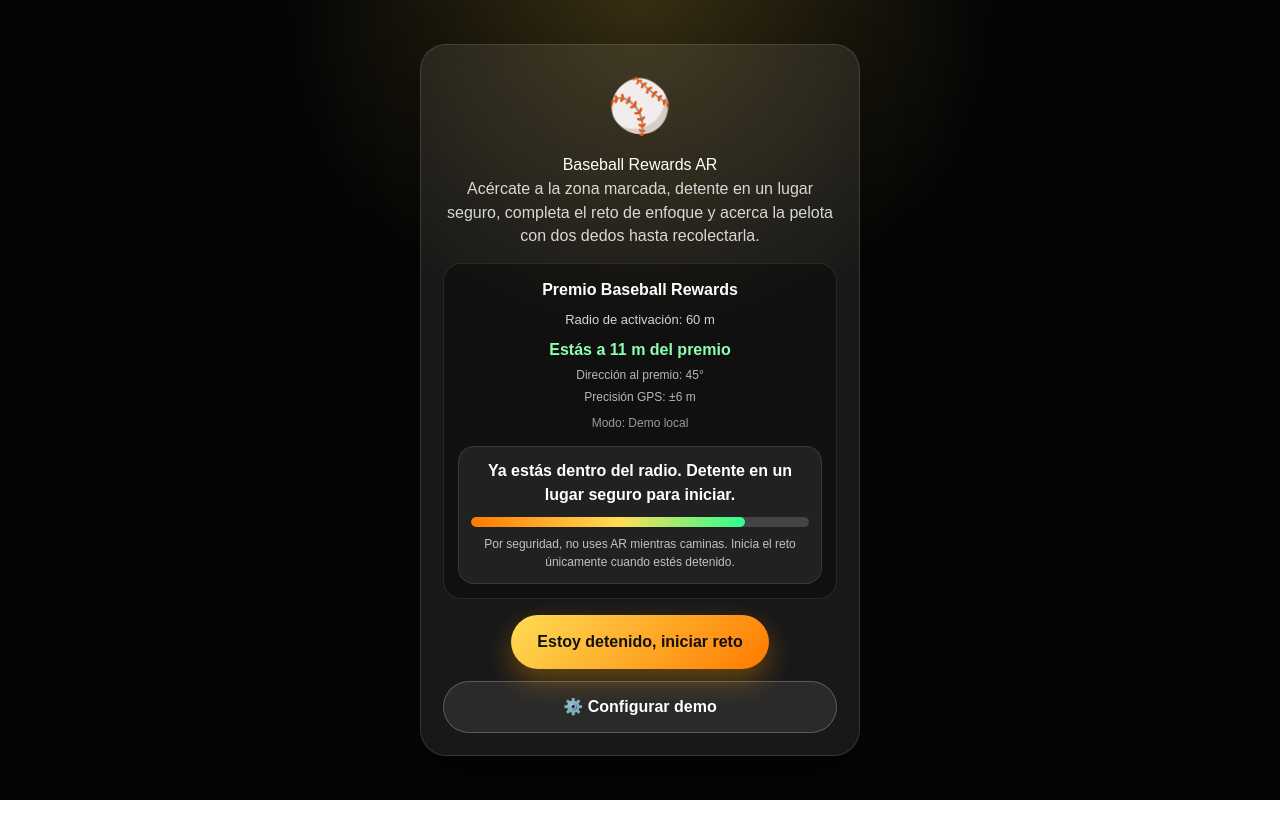
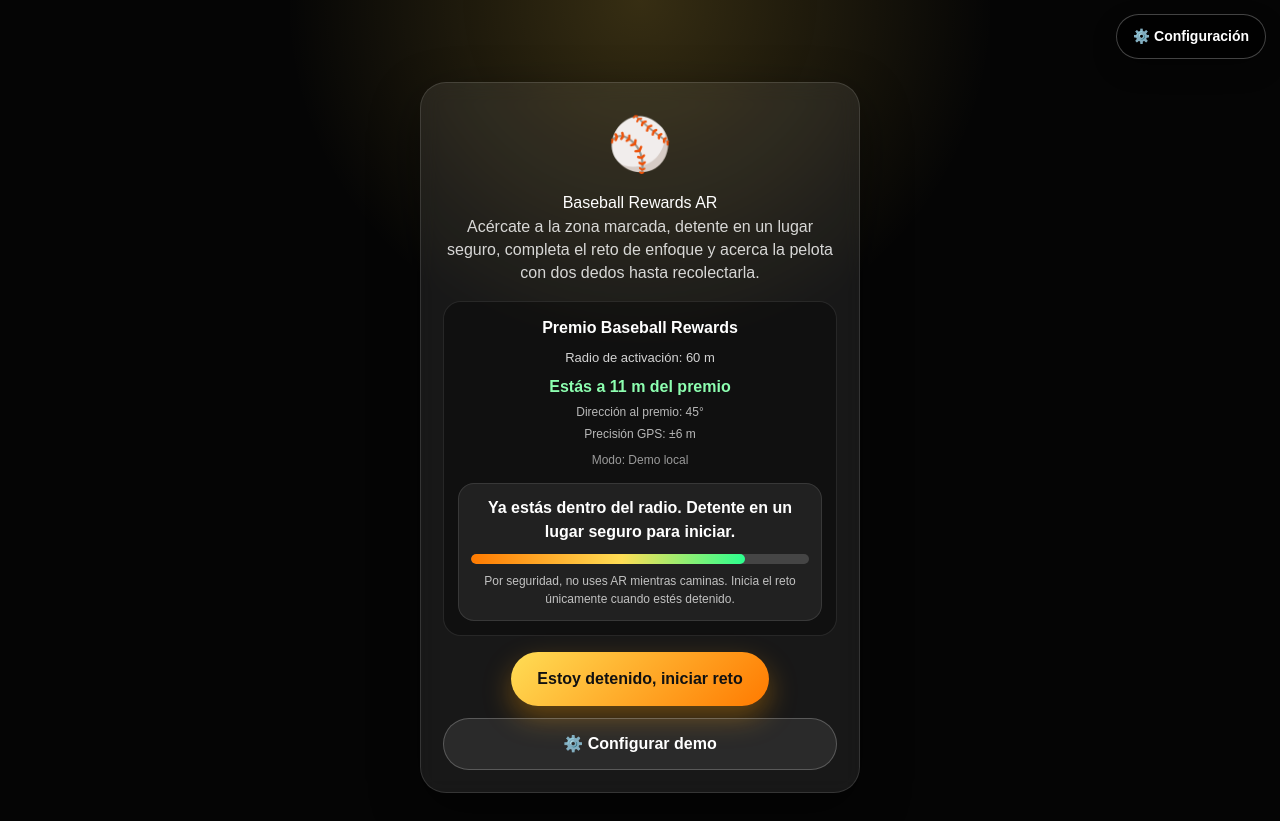
Before and after one commit to click-go-system/Baseball-Rewards-Platform, a Next.js app: page /compatible-ar in a window 1280 px wide. Before the commit the page ends 800 px from the top, so only its background shows below. Built offline with nearby package versions, Linux system fonts and the light colour scheme.

Commit message:
fix config button visibility on android

```diff
--- a/components/CompatibleARDemo.tsx
+++ b/components/CompatibleARDemo.tsx
@@ -1339,27 +1339,33 @@ export default function CompatibleARDemo() {
     <main
       style={{
         width: "100vw",
-        height: "100vh",
-        overflow: "hidden",
+        minHeight: "100vh",
+        height: started ? "100vh" : "auto",
+        overflow: started ? "hidden" : "auto",
         background: "#000",
       }}
     >
       {!started && (
         <section
           style={{
-            minHeight: "100vh",
+            minHeight: "100dvh",
             color: "white",
             display: "flex",
             justifyContent: "center",
             alignItems: "center",
             flexDirection: "column",
             textAlign: "center",
-            padding: 24,
+            padding: "82px 24px 28px",
             gap: 16,
+            overflowY: "auto",
             background:
               "radial-gradient(circle at top, rgba(255,210,74,0.20), transparent 34%), #050505",
           }}
         >
+          <Link href="/demo-config" style={floatingConfigButtonStyle}>
+            ⚙️ Configuración
+          </Link>
+
           <div style={introCardStyle}>
             <div style={{ fontSize: 52 }}>⚾</div>
 
@@ -1770,6 +1776,26 @@ const primaryButtonStyle: CSSProperties = {
   boxShadow: "0 12px 28px rgba(255, 157, 0, 0.35)",
 };
 
+const floatingConfigButtonStyle: CSSProperties = {
+  position: "fixed",
+  top: 14,
+  right: 14,
+  zIndex: 20,
+  display: "inline-flex",
+  justifyContent: "center",
+  alignItems: "center",
+  padding: "11px 16px",
+  borderRadius: 999,
+  border: "1px solid rgba(255,255,255,0.26)",
+  color: "white",
+  textDecoration: "none",
+  fontWeight: 900,
+  fontSize: 14,
+  background: "rgba(0,0,0,0.62)",
+  boxShadow: "0 10px 24px rgba(0,0,0,0.32)",
+  backdropFilter: "blur(10px)",
+};
+
 const secondaryLinkButtonStyle: CSSProperties = {
   display: "inline-flex",
   justifyContent: "center",
@@ -1788,6 +1814,7 @@ const secondaryLinkButtonStyle: CSSProperties = {
 const introCardStyle: CSSProperties = {
   width: "100%",
   maxWidth: 440,
+  boxSizing: "border-box",
   background: "rgba(255,255,255,0.08)",
   border: "1px solid rgba(255,255,255,0.12)",
   borderRadius: 26,
```
